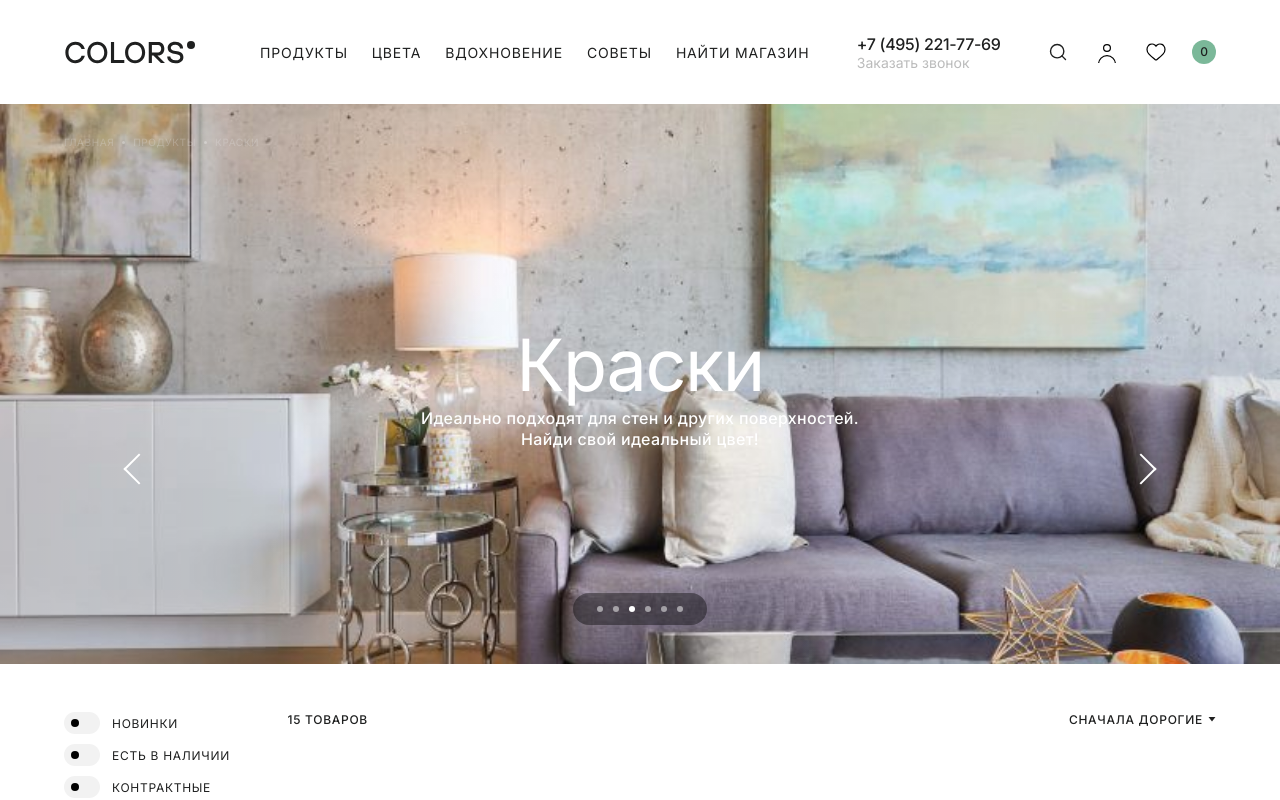
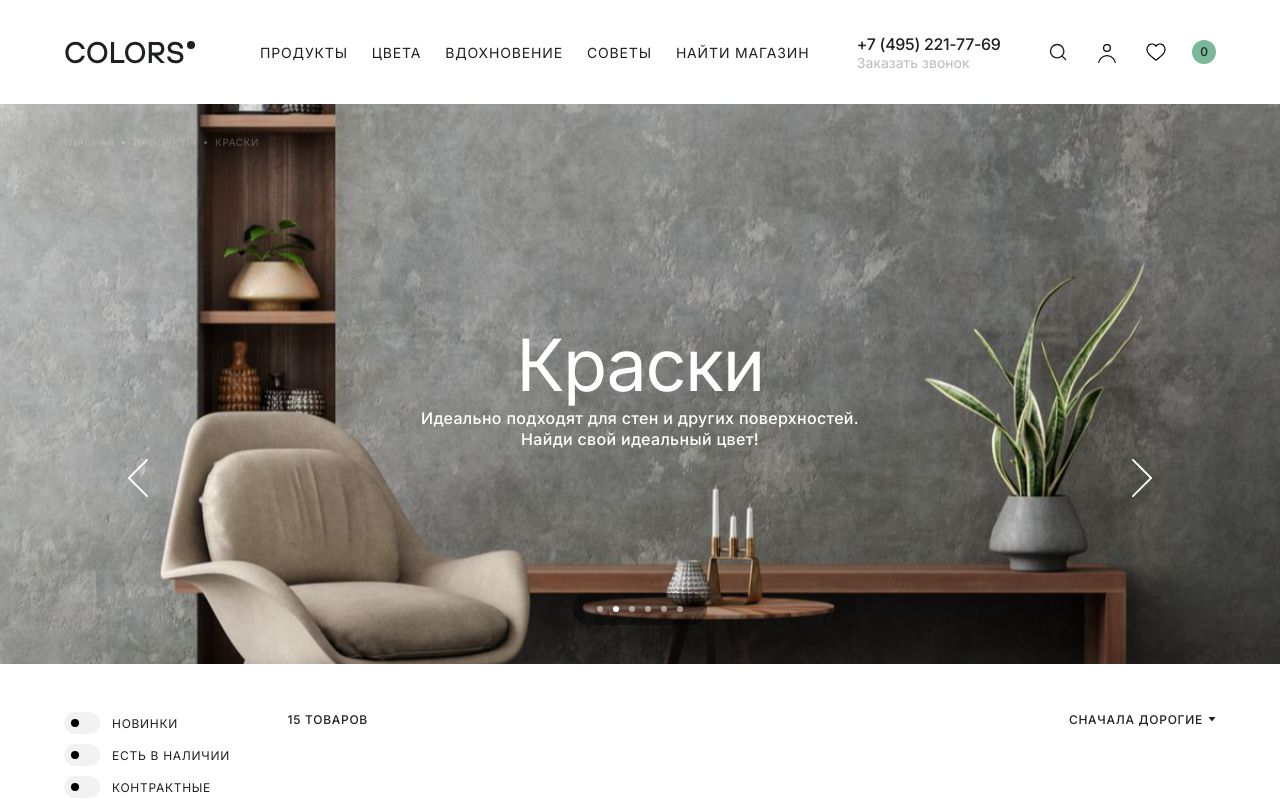
Before and after one commit to mayones0007/colors, a Vue app: page / in a window 1280 px wide. Both pictures are taken after a click on the element 632 px from the left and 609 px from the top of the page. Shown: the top 800 px of the page. Built offline with nearby package versions, Linux system fonts and the light colour scheme.

Commit message:
add slider

```diff
--- a/src/components/Slider.vue
+++ b/src/components/Slider.vue
@@ -1,21 +1,18 @@
 <template>
-  <div class="gallery-window">
-    <div v-if="currentPicture>1" class="gallery-window__slider slider-left" @click="switchGallaryPicture(currentPicture-1)">
-      <div class="slider-btn-icon slider-btn-icon-left"/>
+  <div class="slider-window">
+    <img v-if="currentPicture > 0" src="icons/arrow.svg" class="slider-btn-icon slider-btn-icon-left" @click="switchGallaryPicture(currentPicture-1)">
+    <div class="slider-window__images">
+      <img v-for="index in 6" :key="index" class="slider-window__image" :style="`transform: translate(${-currentPicture * 100}%, 0)`" :src="`./slider/${index}.jpg`">
     </div>
-    <img class="gallery-window__image" :src="getPictureUrl">
-      <NavRoute class="gallery-window__navigation"/>
-      <div class="gallery-window__description">
-        <div class="gallery-window__header">Краски</div>
-        <div class="gallery-window__text">Идеально подходят для стен и других поверхностей. Найди свой идеальный цвет!</div>
-      </div>
-      <div class="gallery-window__radio">
-        <div v-for="index in 6" :key="index" class="gallery-window__radio-item" :class="{'gallery-window__radio-item--active': index === currentPicture}" @click="switchGallaryPicture(index)">
-        </div>
-      </div>
-    <div class="gallery-window__slider slider-right" @click="switchGallaryPicture(currentPicture+1)" v-if="currentPicture<6">
-      <div class="slider-btn-icon slider-btn-icon-right"/>
+    <NavRoute class="slider-window__navigation"/>
+    <div class="slider-window__description">
+      <div class="slider-window__header">Краски</div>
+      <div class="slider-window__text">Идеально подходят для стен и других поверхностей. Найди свой идеальный цвет!</div>
     </div>
+    <div class="slider-window__radio">
+      <div v-for="(n, i) in 6" :key="i" class="slider-window__radio-item" :class="{'slider-window__radio-item--active': i === currentPicture}" @click="switchGallaryPicture(i)"/>
+    </div>
+    <img v-if="currentPicture < 5" src="icons/arrow.svg" class="slider-btn-icon slider-btn-icon-right" @click="switchGallaryPicture(currentPicture+1)">
   </div>
 </template>
 
@@ -28,12 +25,7 @@ export default {
   },
   data() {
     return {
-      currentPicture: 1,
-    }
-  },
-  computed: {
-    getPictureUrl() {
-      return `./slider/${this.currentPicture}.jpg`
+      currentPicture: 0,
     }
   },
   methods: {
@@ -45,67 +37,45 @@ export default {
 </script>
 
 <style scoped>
-.gallery-window {
+.slider-window {
   position: relative;
   display:flex;
   height: 560px;
+  overflow: hidden;
 }
 
-.gallery-window__slider {
-  width: 40%;
+.slider-btn-icon{
+  position: absolute;
+  top: 354px;
   cursor: pointer;
   z-index: 1;
 }
 
-.slider-right {
-  margin-left: -40%;
-  background: linear-gradient(90deg,transparent,rgba(0, 0, 0, 0.1));
-}
-
-.slider-left {
-  margin-right: -40%;
-  background: linear-gradient(-90deg,transparent,rgba(0, 0, 0, 0.1));
-}
-
-.slider-btn-icon{
-  position: absolute;
-  height: 20px;
-  width: 20px;
-  border-left: solid white 2px;
-  border-top: solid white 2px;
-  top: 354px;
-}
-
 .slider-btn-icon-left {
   left: 10%;
-  transform: rotate(-45deg);
+  transform: scale(-1, 1);
 }
 
 .slider-btn-icon-right {
   right: 10%;
-  transform: rotate(135deg);
 }
 
-.slider-right:hover {
-  background: linear-gradient(90deg,transparent,rgba(0, 0, 0, 0.3));
+.slider-window__images {
+  display: flex;
 }
 
-.slider-left:hover {
-  background: linear-gradient(-90deg,transparent,rgba(0, 0, 0, 0.3));
+.slider-window__image {
+  object-fit: cover;
+  width: 100vw;
+  transition-duration: 1s;
 }
-
-.gallery-window__image {
-  object-fit: cover;
-  width: 100%;
-}
-.gallery-window__navigation {
+.slider-window__navigation {
   position:absolute;
   top: 32px;
   left: 64px;
   filter: invert();
-  z-index: 1;
 }
-.gallery-window__description {
+.slider-window__description {
   position:absolute;
   top: 217px;
   left: 50%;
@@ -114,20 +84,20 @@ export default {
   width: 472px;
 }
 
-.gallery-window__header {
+.slider-window__header {
   font-weight: 400;
   font-size: 72px;
   letter-spacing: -0.02em;
 }
 
-.gallery-window__text {
+.slider-window__text {
   font-weight: 500;
   font-size: 16px;
   letter-spacing: 0.02em;
   line-height: 130%;
 }
 
-.gallery-window__radio {
+.slider-window__radio {
   position: absolute;
   bottom: 39px;
   left: 50%;
@@ -140,16 +110,17 @@ export default {
   border-radius: 16px;
 }
 
-.gallery-window__radio-item {
+.slider-window__radio-item {
   width: 6px;
   height: 6px;
   background: white;
   opacity: 0.5;
   border-radius: 50%;
   cursor: pointer;
+  transition-duration: 500ms;
 }
 
-.gallery-window__radio-item--active {
+.slider-window__radio-item--active {
   opacity: 1;
 }
 </style>
```
Also changed, not shown: public/icons/arrow.svg (added), 12 other files (tests, documents, lock files or other folders).
